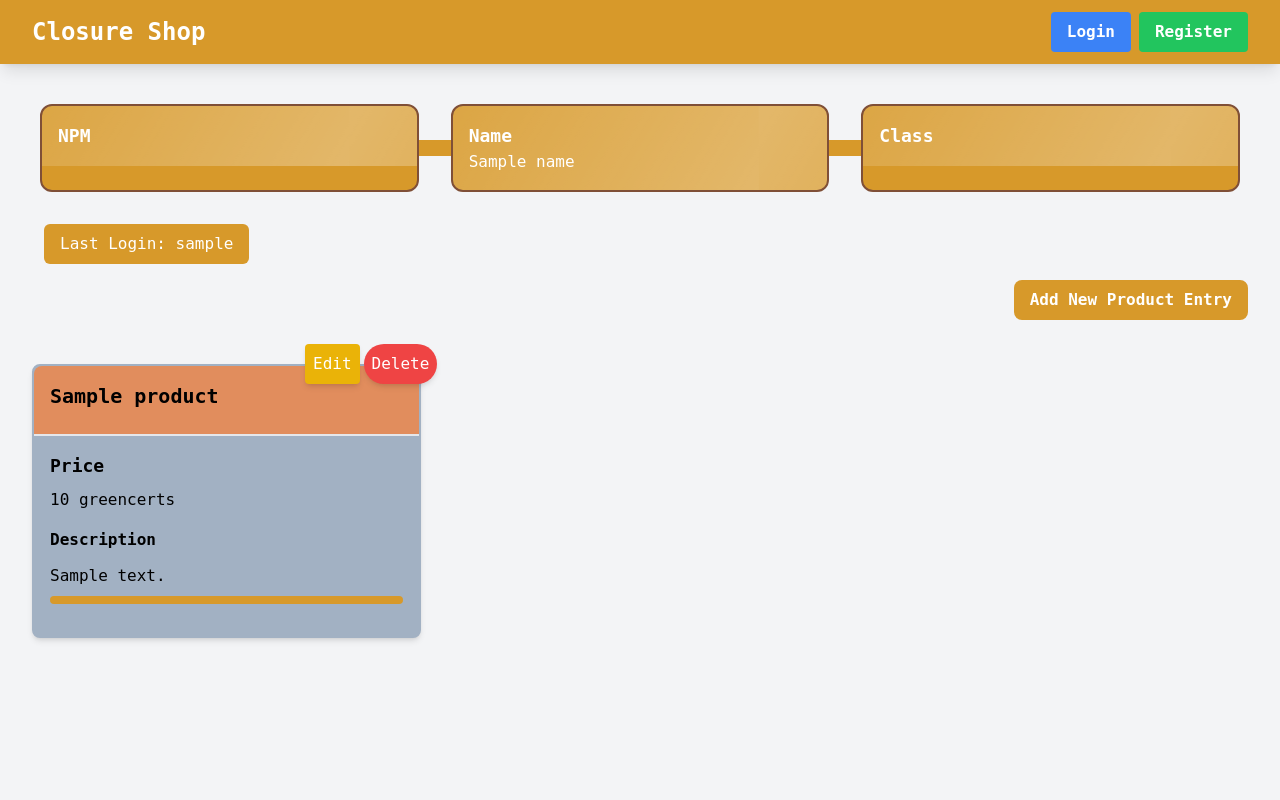
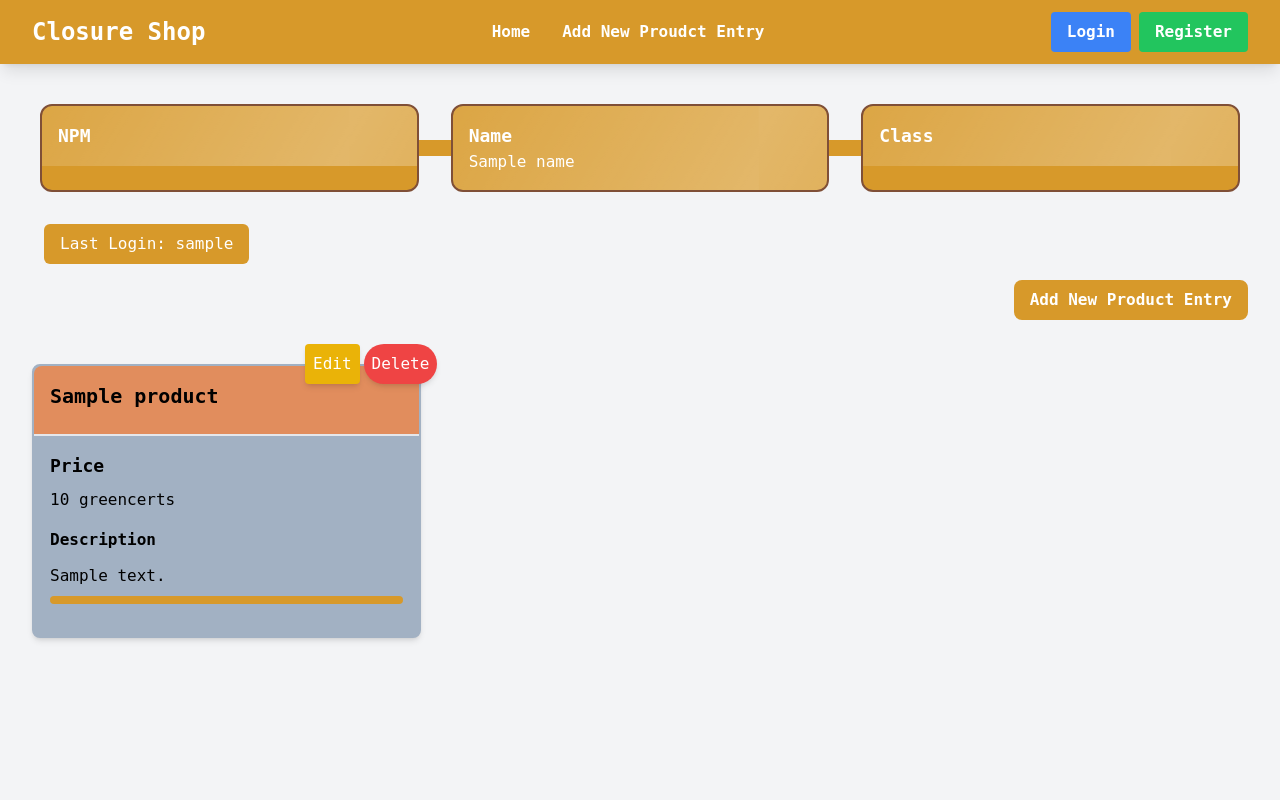
Before and after one commit to Mabacore101/closure-shop, a Django app: template main/templates/main.html in a window 1280 px wide. Run offline with Django 5.2, Linux system fonts and the light colour scheme; tables that the repository leaves empty hold one stand-in row (values such as "Sample post"); the template is opened without the code that fills it: values that come from a table or form of the project are taken from there, most other values are stand-ins (such as "Sample title", 1, 10 or a date in 2020); some libraries are stand-ins or nearby versions.

Commit message:
Melakukan styling tahap 3.

```diff
--- a/main/templates/main.html
+++ b/main/templates/main.html
@@ -1,8 +1,6 @@
 {% extends 'base.html' %} {% load static %} {% block meta %}
 <title>Closure Shop</title>
-{% endblock meta %} {% block content %}
-<!--Include me please!-->
-{% include 'navbar.html' %}
+{% endblock meta %} {% block content %} {% include 'navbar.html' %}
 <div
   class="overflow-x-hidden px-4 md:px-8 pb-8 pt-24 min-h-screen bg-gray-100 flex flex-col"
 >
@@ -41,7 +39,7 @@
       class="w-32 h-32 mb-4"
     />
     <p class="text-center text-gray-600 mt-4">
-      Belum ada product pada {{app_name}}.
+      You haven't bought any products in {{app_name}}.
     </p>
   </div>
   {% else %}
--- a/templates/base.html
+++ b/templates/base.html
@@ -2,10 +2,9 @@
 <!DOCTYPE html>
 <html lang="en">
   <head>
-    {% block meta %}
     <meta charset="UTF-8" />
     <meta name="viewport" content="width=device-width, initial-scale=1.0" />
-    {% endblock meta %}
+    {% block meta %}{% endblock meta %}
     <script src="https://cdn.tailwindcss.com"></script>
     <link rel="stylesheet" href="{% static 'css/global.css' %}" />
     <link rel="preconnect" href="https://fonts.googleapis.com" />
--- a/templates/navbar.html
+++ b/templates/navbar.html
@@ -3,6 +3,20 @@
     <div class="flex items-center justify-between h-16">
       <div class="flex items-center">
         <h1 class="text-2xl font-bold text-center text-white">Closure Shop</h1>
+      </div>
+      <div class="hidden md:flex items-center">
+        <a
+          href="{% url 'main:show_main' %}"
+          class="text-center text-white font-bold py-2 px-4 rounded transition"
+        >
+          Home
+        </a>
+        <a
+          href="{%url 'main:create_product_entry' %}"
+          class="text-center text-white font-bold py-2 px-4 rounded transition"
+        >
+          Add New Proudct Entry
+        </a>
       </div>
       <div class="hidden md:flex items-center">
         {% if user.is_authenticated %}
@@ -49,9 +63,21 @@
   <div class="mobile-menu hidden md:hidden px-4 w-full md:max-w-full">
     <div class="pt-2 pb-3 space-y-1 mx-auto">
       {% if user.is_authenticated %}
+
+      <a
+          href="{% url 'main:show_main' %}"
+          class="block text-center text-white font-bold py-2 px-4 rounded transition"
+        >
+          Home
+        </a>
+      <a
+          href="{%url 'main:create_product_entry' %}"
+          class="block text-center text-white font-bold py-2 px-4 rounded transition"
+        >
+          Add New Proudct Entry
+      </a>
       <span class="block text-white px-3 py-2"
-        >Welcome, {{ user.username }}</span
-      >
+        >Welcome, {{ user.username }}</span>
       <a
         href="{% url 'main:logout' %}"
         class="block text-center bg-red-500 hover:bg-red-600 text-white font-bold py-2 px-4 rounded transition duration-300"
```
